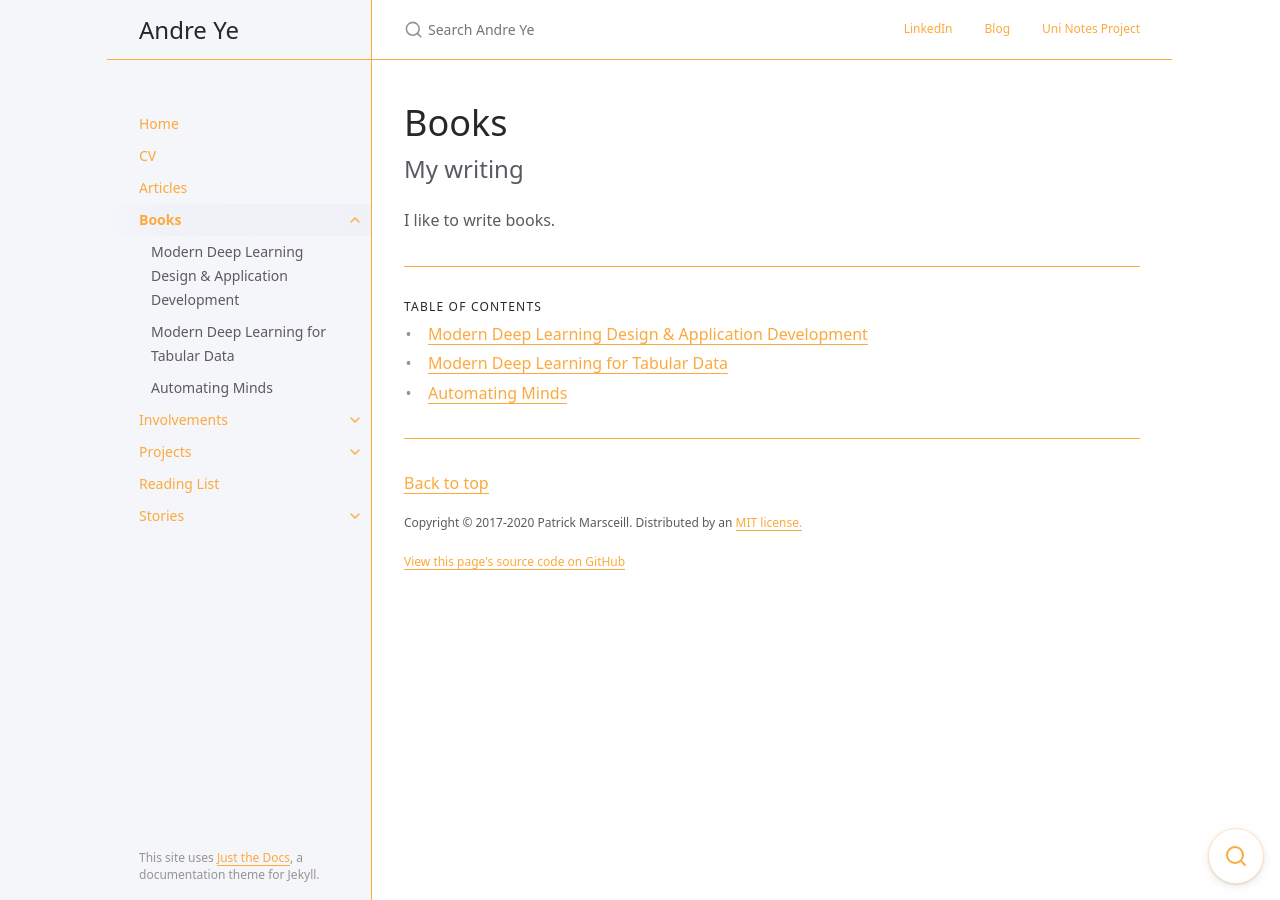
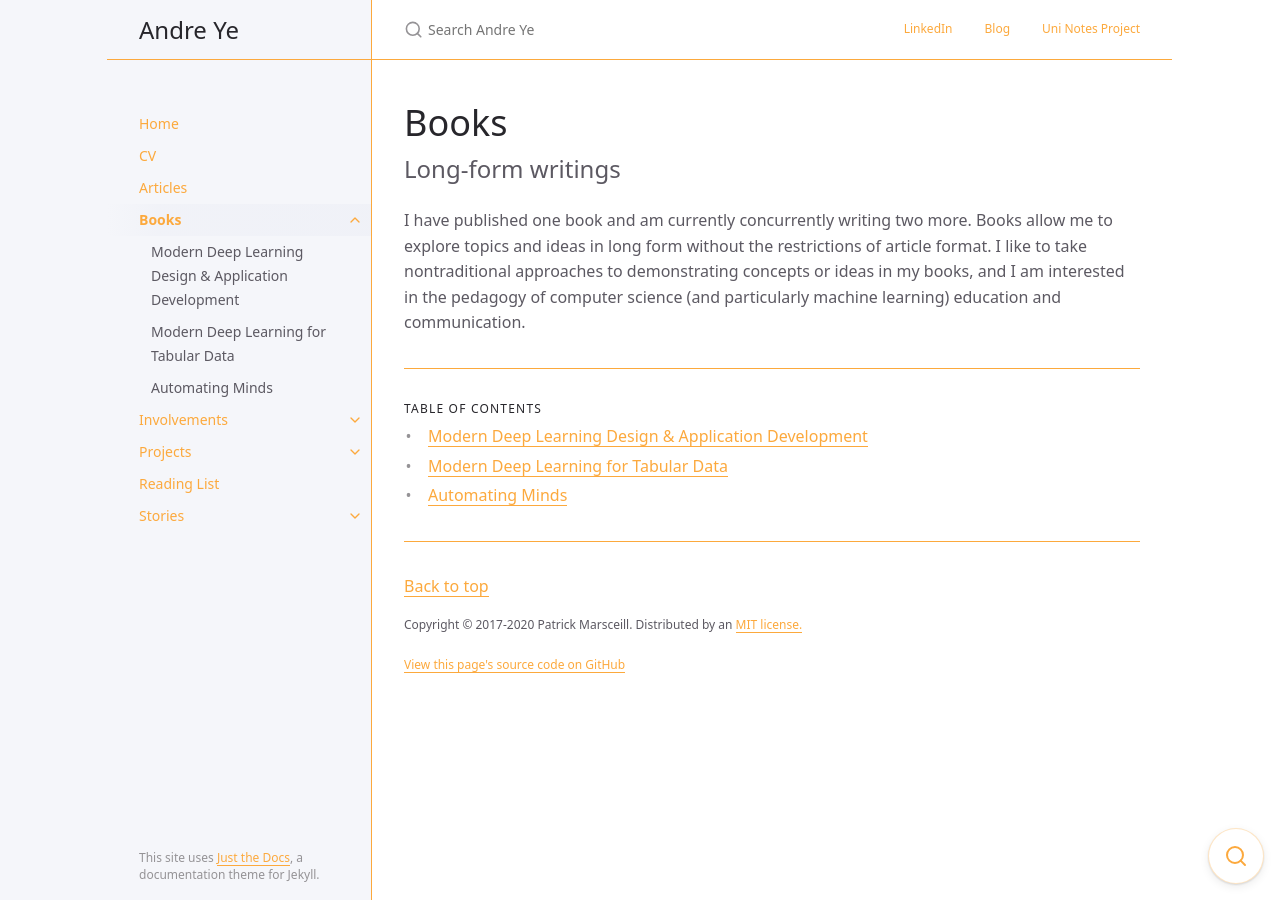
Before and after one commit to andre-ye/andre-ye.github.io-retired, a Jekyll site: the page built from docs/books/books.md, in a window 1280 px wide. Built offline with Jekyll 4.4.1, drawn with Linux system fonts in a browser that asks for light colours; nearby versions of some CDN libraries.

Commit message:
Update books.md

```diff
--- a/docs/books/books.md
+++ b/docs/books/books.md
@@ -8,7 +8,7 @@
 
 # Books
 
-My writing
+Long-form writings
 {: .fs-6 .fw-300 }
 
-I like to write books.
+I have published one book and am currently concurrently writing two more. Books allow me to explore topics and ideas in long form without the restrictions of article format. I like to take nontraditional approaches to demonstrating concepts or ideas in my books, and I am interested in the pedagogy of computer science (and particularly machine learning) education and communication.
```
